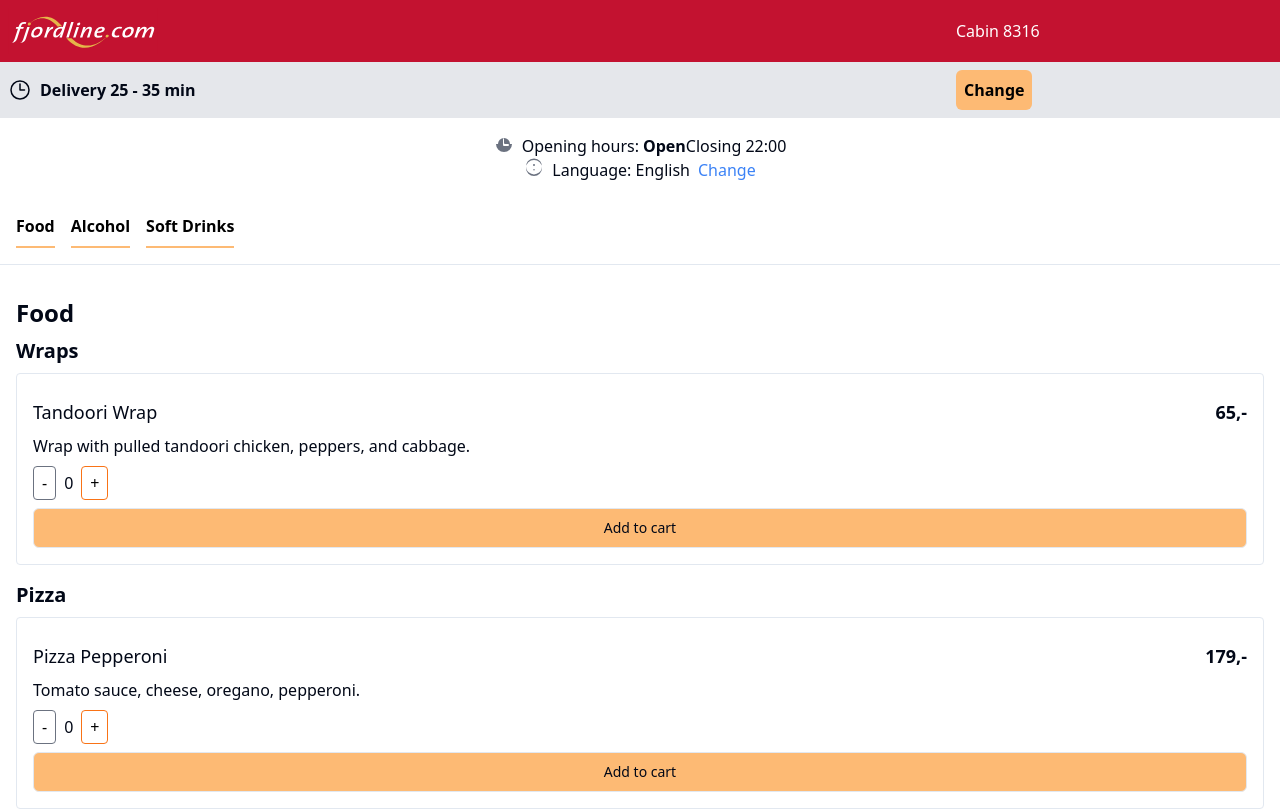
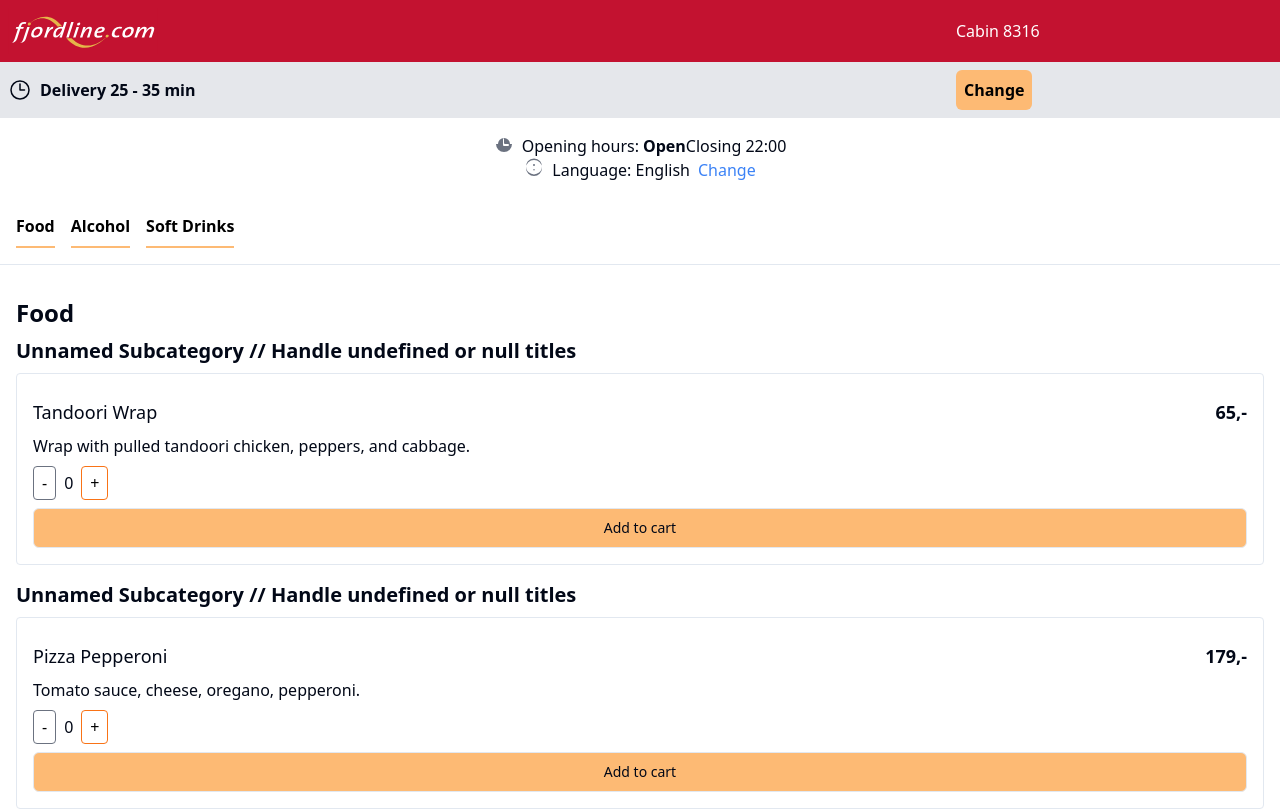
Before and after one commit to andersstensland/fnb-task, a Next.js app: page /menu in a window 1280 px wide. Shown: the top 810 px of the page. Built offline with nearby package versions, Linux system fonts and the light colour scheme.

Commit message:
refactoring: menucategory.jsx and fetchMenu.jsx

```diff
--- a/src/components/menu/menucategory.jsx
+++ b/src/components/menu/menucategory.jsx
@@ -1,17 +1,33 @@
-import MenuItem from "./menuitem";
+import React from "react";
+import MenuItem from "./MenuItem"; // Ensure this is the correct import path
 
 const MenuCategory = ({ category, onUpdate }) => {
+  // Check for null and ensure it defaults to an empty array if subcategories is null
+  const subcategories = category.subcategories || [];
+
   return (
     <div className="my-4">
       <h2 className="text-2xl font-bold mb-2">{category.name}</h2>
-      {category.subcategories.map((subcategory) => (
-        <div key={subcategory.id} className="mb-4">
-          <h3 className="text-xl font-semibold mb-2">{subcategory.name}</h3>
-          {subcategory.items.map((item) => (
-            <MenuItem key={item.id} item={item} onUpdate={onUpdate} />
-          ))}
-        </div>
-      ))}
+      {subcategories.length > 0 ? (
+        subcategories.map((subcategory) => (
+          <div key={subcategory._id} className="mb-4">
+            <h3 className="text-xl font-semibold mb-2">
+              {subcategory.title || "Unnamed Subcategory"} // Handle undefined
+              or null titles
+            </h3>
+            {/* Ensure items are handled even if subcategory.items is undefined */}
+            {subcategory.items && subcategory.items.length > 0 ? (
+              subcategory.items.map((item) => (
+                <MenuItem key={item._id} item={item} onUpdate={onUpdate} />
+              ))
+            ) : (
+              <p>No items in this subcategory.</p> // Message if no items
+            )}
+          </div>
+        ))
+      ) : (
+        <p>No subcategories available.</p> // Display a message if there are no subcategories
+      )}
     </div>
   );
 };
--- a/src/pages/api/fetchMenu.jsx
+++ b/src/pages/api/fetchMenu.jsx
@@ -1,7 +1,13 @@
 import { fetchMenuCategories } from "@/lib/fetchMenu";
 import useSWR from "swr";
+import MenuNavbar from "@/components/menu/menunavbar";
+import MenuCategory from "@/components/menu/menucategory";
+import { useState } from "react";
+import "@/styles/globals.css";
 
 const FetchMenu = ({ initialData }) => {
+  const [activeCategoryId, setActiveCategoryId] = useState(null);
+
   const { data: menuCategories, error } = useSWR(
     "menuCategoriesKey",
     fetchMenuCategories,
@@ -11,23 +17,22 @@ const FetchMenu = ({ initialData }) => {
     }
   );
 
+  const handleCategoryChange = (categoryId) => {
+    setActiveCategoryId(categoryId);
+  };
+
   if (error) return <div>Failed to load</div>;
   if (!menuCategories) return <div>Loading...</div>;
 
   return (
     <div>
-      <h1>Menu Categories</h1>
-      {menuCategories.map((category) => (
-        <div key={category._id}>
-          <h2>{category.name}</h2>
-          <ul>
-            {category.subcategories &&
-              category.subcategories.map((sub) => (
-                <li key={sub._id}>{sub.name || "Untitled"}</li>
-              ))}
-          </ul>
-        </div>
-      ))}
+      <MenuNavbar
+        categories={menuCategories}
+        onCategoryChange={handleCategoryChange}
+      />
+      <div className="container mx-auto p-4">
+        <MenuCategory category={menuCategories} />
+      </div>
     </div>
   );
 };
```
